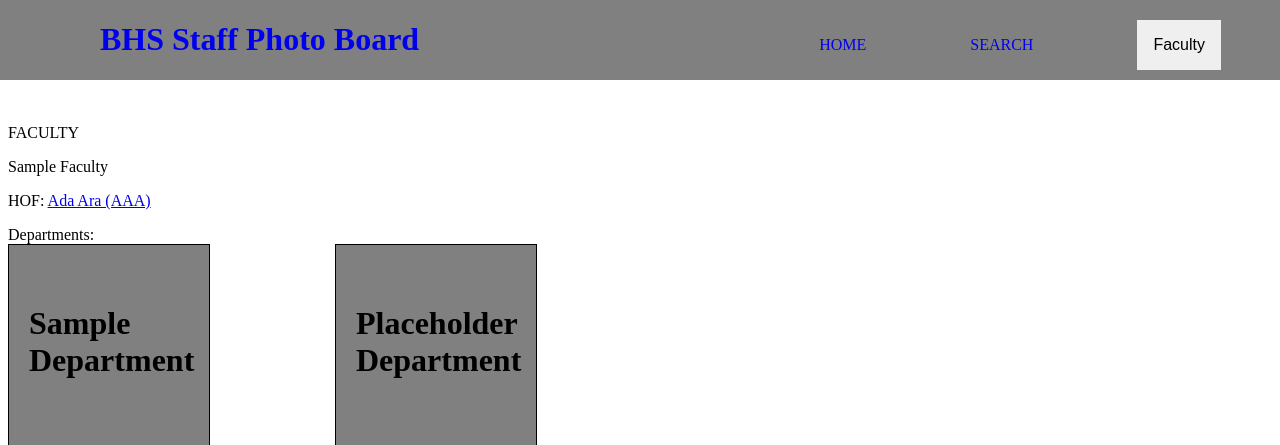
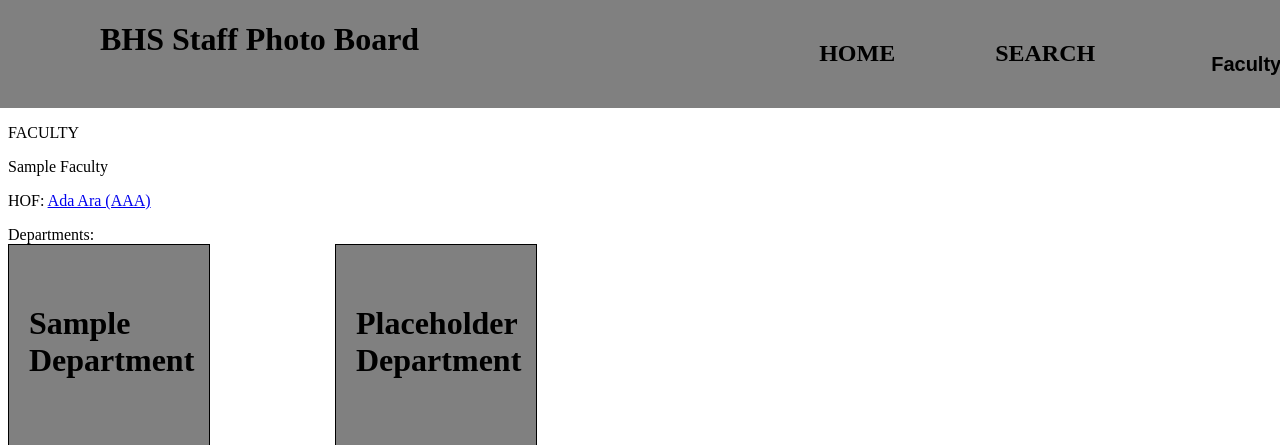
Before and after one commit to IsaacYao20036/DT_photoboard, a Flask app: page /faculty/1 in a window 1280 px wide. Shown: the top 445 px of the page. Run offline with Flask 3, Linux system fonts and the light colour scheme; data comes from the database, SQL or seed files in the repository.

Commit message:
working on nav

```diff
--- a/app/static/css/style.css
+++ b/app/static/css/style.css
@@ -6,10 +6,9 @@
 
 /* Dropdown Button */
 .dropbtn {
-    /* background-color: #3498DB; */
+    background-color: grey;
     color: black;
     padding: 16px;
-    font-size: 16px;
     border: none;
     cursor: pointer;
 }
@@ -94,6 +93,7 @@ header {
 a h1{
     display: inline;
     float: left;
+    color: black;
 }
 
 
@@ -109,10 +109,15 @@ nav {
 }
 
 nav > a {
+    float: inline-start;
     margin-right: 100px;
+    color: black;
     text-decoration: none;
 }
 
+nav > .dropdown > .dropbtn {
+    padding: 0px;
+}
 
 /* **** */
 /* MAIN */
--- a/app/templates/nav.html
+++ b/app/templates/nav.html
@@ -1,8 +1,14 @@
-<a href="/">HOME</a>
-<a href="/search">SEARCH</a>
+<a href="/">
+    <h2>HOME</h2>
+</a>
+<a href="/search">
+    <h2>SEARCH</h2>
+</a>
 <!-- Dropdown code from W3Schools: https://www.w3schools.com/howto/howto_js_dropdown.asp -->
 <div class="dropdown">
-    <button onclick="toggleDropdown(navDropdown)" class="dropbtn">Faculty</button>
+    <button onclick="toggleDropdown(navDropdown)" class="dropbtn">
+        <h2 class="dropbtn">Faculty</h2>
+    </button>
     <div id="navDropdown" class="dropdown-content">
         <a href="/faculty/1">Sample Faculty</a>
         <a href="/faculty/2">Technology</a>
```
